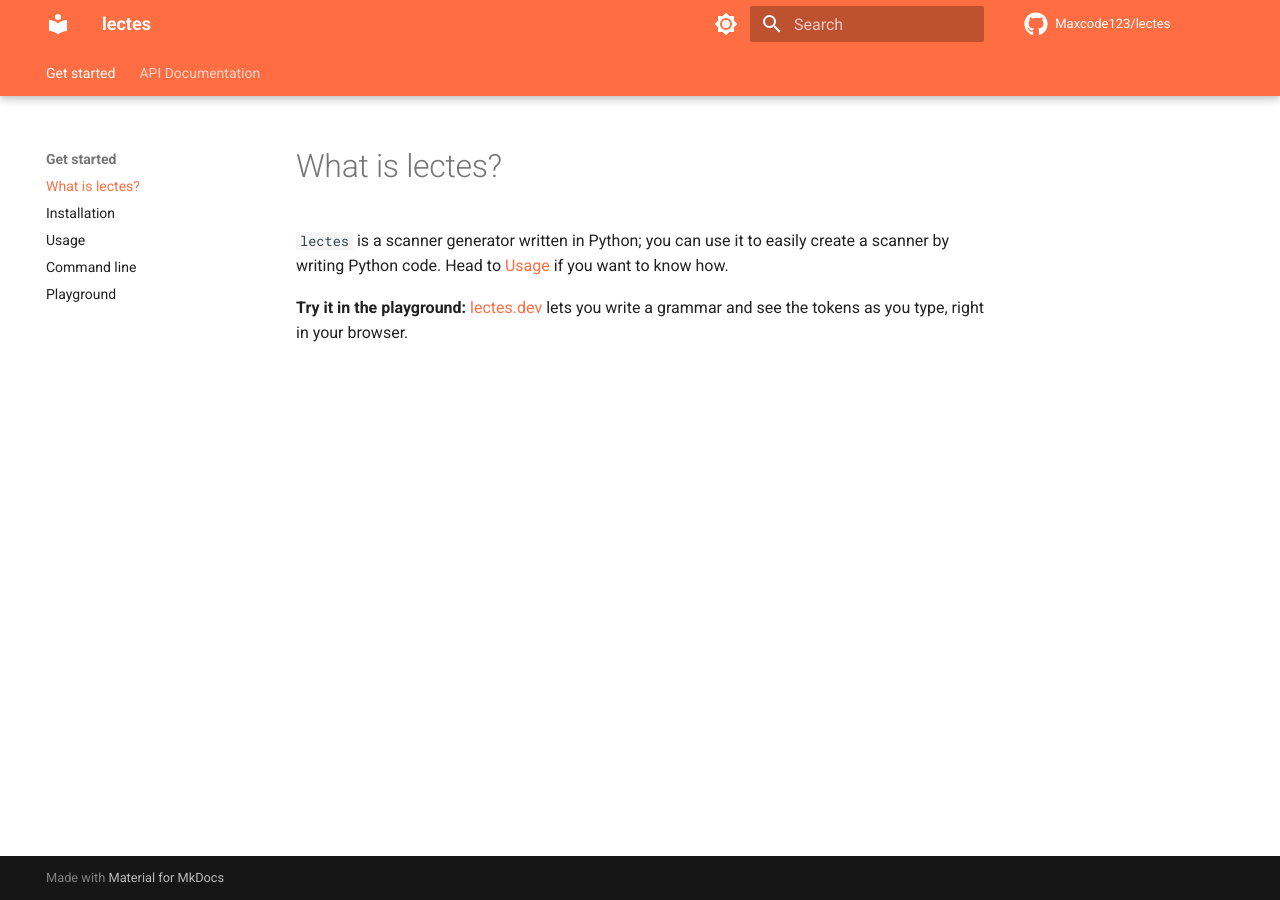
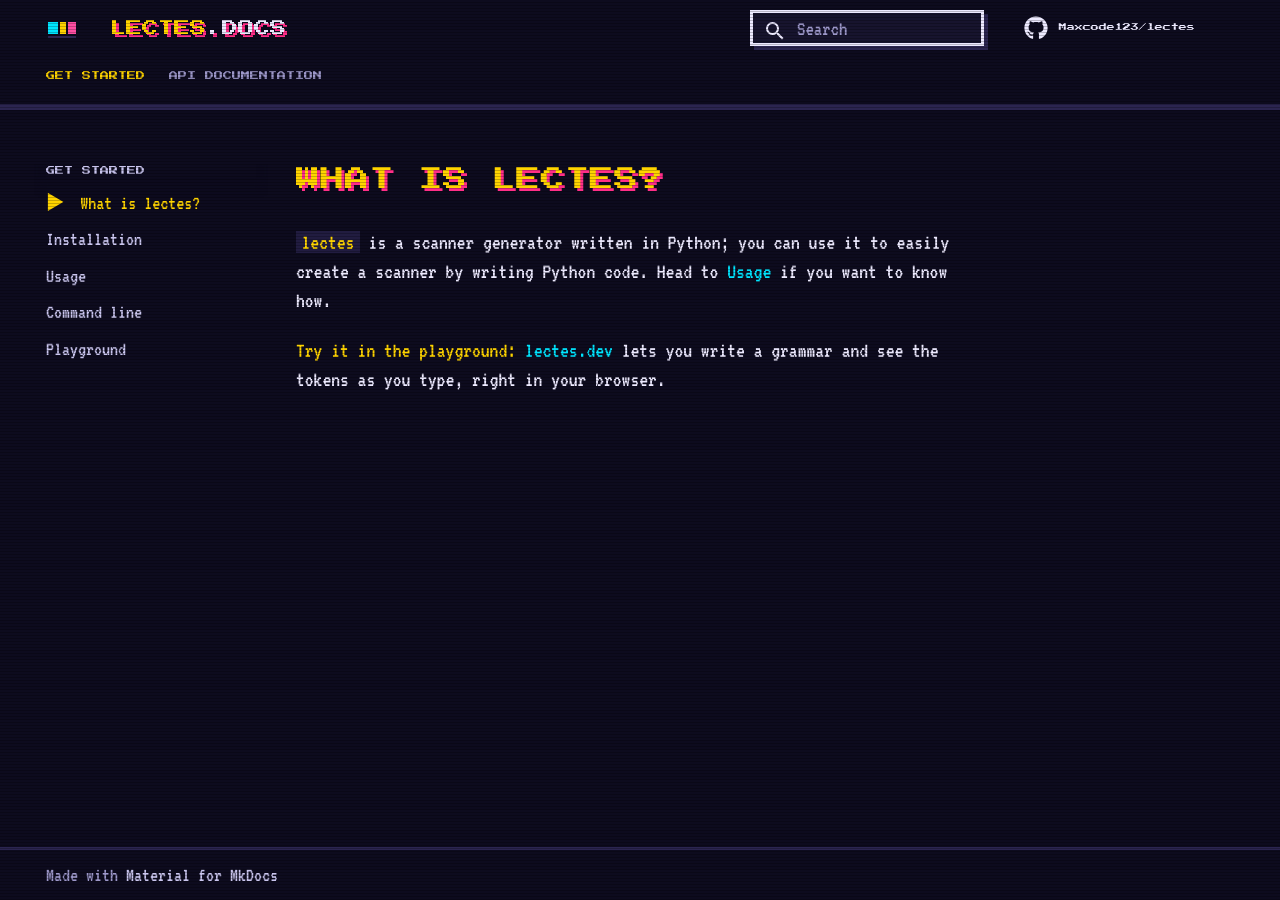
Before and after one commit to Maxcode123/lectes, an MkDocs documentation site: the page built from docs/index.md, in a window 1280 px wide. Built offline with MkDocs 1.6.1 and Material for MkDocs 9.7.7, drawn with Linux system fonts in a browser that asks for light colours; comment, search, counter and statistics services are not loaded.

Commit message:
Restyles the docs to match the lectes.dev arcade theme
Dark only, like the playground: Material's slate palette is mapped onto the
arcade colours, with Press Start 2P headings, VT323 text and code, framed code
blocks with pixel shadows and CRT scanlines. The fonts are self-hosted, so
Material no longer loads Roboto from Google Fonts. Also points site_url at the
custom domain the GitHub Pages URL redirects to.

Co-Authored-By: Claude Opus 5.5 <noreply@anthropic.com>

```diff
--- /dev/null
+++ b/docs/stylesheets/arcade.css
@@ -0,0 +1,448 @@
+/* The lectes docs, dressed like the lectes.dev arcade cabinet */
+
+@font-face {
+  font-family: "Press Start 2P";
+  src: url("../assets/fonts/PressStart2P.woff2") format("woff2");
+  font-display: swap;
+}
+
+@font-face {
+  font-family: VT323;
+  src: url("../assets/fonts/VT323.woff2") format("woff2");
+  font-display: swap;
+}
+
+:root {
+  --lx-screen: #0d0b1e;
+  --lx-panel: #17142e;
+  --lx-panel-2: #211c40;
+  --lx-rail: #2b2550;
+  --lx-text: #edeaff;
+  --lx-soft: #c9c5ee;
+  --lx-muted: #9c97c9;
+  --lx-dim: #6e68a3;
+  --lx-coin: #ffd400;
+  --lx-shadow: #ff2e88;
+  --lx-pink: #ff4fa3;
+  --lx-cyan: #00e5ff;
+  --lx-green: #4dff6a;
+  --lx-purple: #b48cff;
+  --lx-warn: #ff9a3c;
+  --lx-error: #ff6b6b;
+  --lx-select: #3a3275;
+  --lx-px: "Press Start 2P", ui-monospace, monospace;
+  --lx-frame: 3px solid var(--lx-text);
+  --lx-rail-line: 3px solid var(--lx-rail);
+
+  --md-text-font: VT323;
+  --md-code-font: VT323;
+}
+
+/* Material's palette, mapped onto the arcade colours */
+
+[data-md-color-scheme="slate"] {
+  color-scheme: dark;
+
+  --md-default-bg-color: var(--lx-screen);
+  --md-default-bg-color--light: var(--lx-panel);
+  --md-default-bg-color--lighter: var(--lx-panel-2);
+  --md-default-bg-color--lightest: var(--lx-rail);
+  --md-default-fg-color: var(--lx-text);
+  --md-default-fg-color--light: var(--lx-soft);
+  --md-default-fg-color--lighter: var(--lx-muted);
+  --md-default-fg-color--lightest: var(--lx-rail);
+
+  --md-primary-fg-color: var(--lx-screen);
+  --md-primary-fg-color--light: var(--lx-panel);
+  --md-primary-fg-color--dark: var(--lx-screen);
+  --md-primary-bg-color: var(--lx-text);
+  --md-primary-bg-color--light: var(--lx-muted);
+
+  --md-accent-fg-color: var(--lx-coin);
+  --md-accent-fg-color--transparent: rgb(255 212 0 / 0.12);
+  --md-accent-bg-color: var(--lx-screen);
+
+  --md-typeset-color: var(--lx-text);
+  --md-typeset-a-color: var(--lx-cyan);
+  --md-typeset-mark-color: rgb(255 212 0 / 0.3);
+  --md-typeset-table-color: var(--lx-rail);
+  --md-typeset-table-color--light: var(--lx-panel-2);
+
+  --md-code-fg-color: var(--lx-text);
+  --md-code-bg-color: var(--lx-panel);
+  --md-code-hl-color: var(--lx-coin);
+  --md-code-hl-color--light: rgb(255 212 0 / 0.12);
+  --md-code-hl-number-color: var(--lx-warn);
+  --md-code-hl-special-color: var(--lx-coin);
+  --md-code-hl-function-color: var(--lx-cyan);
+  --md-code-hl-constant-color: var(--lx-purple);
+  --md-code-hl-keyword-color: var(--lx-pink);
+  --md-code-hl-string-color: var(--lx-green);
+  --md-code-hl-name-color: var(--lx-text);
+  --md-code-hl-operator-color: var(--lx-pink);
+  --md-code-hl-punctuation-color: var(--lx-soft);
+  --md-code-hl-comment-color: #8a85b8;
+  --md-code-hl-generic-color: var(--lx-muted);
+  --md-code-hl-variable-color: var(--lx-coin);
+
+  --md-footer-fg-color: var(--lx-text);
+  --md-footer-fg-color--light: var(--lx-soft);
+  --md-footer-fg-color--lighter: var(--lx-muted);
+  --md-footer-bg-color: var(--lx-panel);
+  --md-footer-bg-color--dark: var(--lx-screen);
+
+  --md-shadow-z1: none;
+  --md-shadow-z2: none;
+  --md-shadow-z3: none;
+}
+
+/* CRT scanlines */
+
+body::after {
+  content: "";
+  position: fixed;
+  inset: 0;
+  z-index: 1000;
+  pointer-events: none;
+  background-image: repeating-linear-gradient(
+    to bottom,
+    transparent 0 2px,
+    rgb(0 0 0 / 0.22) 2px 3px
+  );
+}
+
+::selection { background: var(--lx-select); color: var(--lx-text); }
+
+:focus-visible { outline: 3px solid var(--lx-coin); outline-offset: 2px; }
+
+/* Header and tabs */
+
+.md-header {
+  border-bottom: var(--lx-rail-line);
+}
+.md-header--shadow { box-shadow: none; }
+.md-header:has(+ .md-container .md-tabs) { border-bottom: 0; }
+
+.md-header__button.md-logo img {
+  height: 1.6rem;
+  image-rendering: pixelated;
+}
+
+.md-header__title {
+  font: 0.8rem/2.4rem var(--lx-px);
+  text-transform: uppercase;
+}
+.md-header__topic:first-child {
+  color: var(--lx-coin);
+  text-shadow: 3px 3px 0 var(--lx-shadow);
+  font-weight: normal;
+}
+.md-header__topic:first-child::after {
+  content: ".DOCS";
+  color: var(--lx-text);
+}
+.md-header__topic + .md-header__topic {
+  font-size: 0.6rem;
+  color: var(--lx-text);
+}
+
+.md-tabs {
+  border-bottom: var(--lx-rail-line);
+}
+.md-tabs__link {
+  margin-top: 0.7rem;
+  font: 0.45rem/1.4 var(--lx-px);
+  text-transform: uppercase;
+  color: var(--lx-muted);
+  opacity: 1;
+}
+.md-tabs__item--active .md-tabs__link { color: var(--lx-coin); }
+.md-tabs__link:hover { color: var(--lx-cyan); }
+
+.md-source { font-size: 0.85rem; }
+.md-source__repository { font-family: var(--lx-px); font-size: 0.4rem; }
+.md-source__facts { font-size: 0.75rem; }
+
+/* Search */
+
+.md-search__form {
+  background: var(--lx-panel);
+  border: var(--lx-frame);
+  border-radius: 0;
+  box-shadow: 4px 4px 0 var(--lx-rail);
+}
+.md-search__form:hover { background: var(--lx-panel-2); }
+.md-search__input { font-size: 1.05rem; }
+.md-search__input::placeholder { color: var(--lx-muted); }
+.md-search__output { border-radius: 0; }
+.md-search-result { font-size: 1rem; }
+.md-search-result__meta {
+  font: 0.45rem/1.6rem var(--lx-px);
+  text-transform: uppercase;
+  color: var(--lx-cyan);
+  background: var(--lx-panel-2);
+}
+.md-search-result mark { color: var(--lx-coin); }
+
+/* Navigation */
+
+.md-nav { font-size: 1rem; line-height: 1.2; }
+.md-nav__title {
+  font: 0.45rem/1.6 var(--lx-px);
+  text-transform: uppercase;
+  color: var(--lx-cyan);
+}
+.md-nav--primary .md-nav__item--section > .md-nav__link {
+  font: 0.45rem/1.6 var(--lx-px);
+  text-transform: uppercase;
+  color: var(--lx-cyan);
+}
+.md-nav__link { color: var(--lx-soft); }
+.md-nav__link:hover, .md-nav__link:focus { color: var(--lx-coin); }
+.md-nav__item .md-nav__link--active,
+.md-nav__item .md-nav__link--active:hover { color: var(--lx-coin); }
+.md-nav--primary .md-nav__link--active::before {
+  content: "▶";
+  margin-right: 0.4em;
+}
+
+/* Content */
+
+.md-typeset {
+  font-size: 1.1rem;
+  line-height: 1.3;
+}
+.md-typeset p, .md-typeset ul, .md-typeset ol { color: var(--lx-text); }
+
+.md-typeset h1, .md-typeset h2, .md-typeset h3, .md-typeset h4 {
+  font-family: var(--lx-px);
+  font-weight: normal;
+  letter-spacing: 0.02em;
+  line-height: 1.6;
+}
+.md-typeset h1 {
+  font-size: 1.2rem;
+  color: var(--lx-coin);
+  text-shadow: 3px 3px 0 var(--lx-shadow);
+  text-transform: uppercase;
+}
+.md-typeset h2 {
+  margin-top: 2em;
+  font-size: 0.75rem;
+  color: var(--lx-cyan);
+  text-transform: uppercase;
+}
+.md-typeset h3 { font-size: 0.6rem; color: var(--lx-green); }
+.md-typeset h4 { font-size: 0.5rem; color: var(--lx-coin); }
+.md-typeset h5, .md-typeset h6 { font-size: 1rem; color: var(--lx-soft); text-transform: none; }
+
+.md-typeset .headerlink { color: var(--lx-dim); }
+.md-typeset .headerlink:hover, .md-typeset [id]:target .headerlink { color: var(--lx-coin); }
+
+.md-typeset a:hover { color: var(--lx-coin); }
+.md-typeset strong { color: var(--lx-coin); font-weight: normal; }
+
+.md-typeset code {
+  font-size: 1em;
+  padding: 0 0.25em;
+  border-radius: 0;
+  color: var(--lx-coin);
+  background: var(--lx-panel-2);
+}
+.md-typeset a code { color: var(--lx-cyan); }
+.md-typeset a:hover code { color: var(--lx-coin); }
+
+/* Code blocks: framed panels with a hard pixel shadow */
+
+.md-typeset pre {
+  margin: 1.2em 6px 1.6em 0;
+  line-height: 1.3;
+}
+.md-typeset pre > code {
+  padding: 0.8em 1em;
+  color: var(--lx-text);
+  background: var(--lx-panel);
+  border: var(--lx-frame);
+  box-shadow: 6px 6px 0 var(--lx-shadow);
+}
+.md-typeset .highlight + .highlight pre > code,
+.md-typeset .tabbed-block:nth-child(even) pre > code { box-shadow: 6px 6px 0 var(--lx-cyan); }
+.md-typeset pre > code::-webkit-scrollbar-thumb { background-color: var(--lx-rail); }
+.md-typeset pre > code::-webkit-scrollbar-thumb:hover { background-color: var(--lx-coin); }
+
+.md-clipboard { color: var(--lx-dim); }
+.md-clipboard:hover, .md-clipboard:focus { color: var(--lx-coin); }
+
+/* Tables */
+
+.md-typeset table:not([class]) {
+  font-size: 1rem;
+  border: var(--lx-frame);
+  border-radius: 0;
+  background: var(--lx-panel);
+}
+.md-typeset table:not([class]) th {
+  font: 0.45rem/1.6 var(--lx-px);
+  text-transform: uppercase;
+  color: var(--lx-cyan);
+  background: var(--lx-panel-2);
+  border-bottom: var(--lx-frame);
+}
+.md-typeset table:not([class]) td { border-top: 2px solid var(--lx-rail); }
+
+/* Admonitions: game dialogue boxes */
+
+.md-typeset .admonition, .md-typeset details {
+  font-size: 1rem;
+  border: var(--lx-frame);
+  border-radius: 0;
+  background: var(--lx-screen);
+  box-shadow: 6px 6px 0 var(--lx-coin);
+}
+.md-typeset .admonition-title, .md-typeset summary {
+  font: 0.45rem/1.6 var(--lx-px);
+  text-transform: uppercase;
+  background: var(--lx-panel-2) !important;
+}
+
+/* API reference (mkdocstrings) */
+
+.md-typeset .doc-heading {
+  font-family: var(--lx-px);
+}
+.md-typeset .doc-heading code {
+  font-family: var(--md-code-font-family);
+  font-size: 1.4rem;
+  padding: 0;
+  color: var(--lx-text);
+  background: none;
+}
+.md-typeset h2.doc-heading code { color: var(--lx-cyan); }
+.md-typeset h3.doc-heading code { color: var(--lx-green); }
+.md-typeset h4.doc-heading code { color: var(--lx-coin); font-size: 1.25rem; }
+.md-typeset .doc-contents {
+  padding-left: 1em;
+  border-left: var(--lx-rail-line);
+}
+.md-typeset .doc-section-title {
+  font: 0.45rem/1.6 var(--lx-px);
+  text-transform: uppercase;
+  color: var(--lx-cyan);
+}
+
+/* Footer */
+
+.md-footer { border-top: var(--lx-rail-line); }
+.md-footer__direction {
+  font: 0.4rem/1.6 var(--lx-px);
+  text-transform: uppercase;
+  color: var(--lx-cyan);
+}
+.md-footer__title { font-size: 1.1rem; }
+.md-footer__link:hover .md-ellipsis { color: var(--lx-coin); }
+.md-footer-meta { font-size: 1rem; }
+.md-copyright { font-size: 1rem; }
+
+/* Back to top */
+
+.md-top {
+  font: 0.4rem/1.6 var(--lx-px);
+  text-transform: uppercase;
+  color: var(--lx-screen);
+  background: var(--lx-coin);
+  border: 3px solid var(--lx-screen);
+  border-radius: 0;
+  box-shadow: 4px 4px 0 var(--lx-shadow);
+}
+.md-top:hover { color: var(--lx-screen); background: #ffe14d; }
+
+/* Home page title screen */
+
+.md-typeset .lx-title {
+  display: flex;
+  flex-direction: column;
+  align-items: center;
+  gap: 1rem;
+  margin: 1rem 0 3rem;
+  text-align: center;
+}
+.md-typeset .lx-kicker {
+  margin: 0;
+  font: 0.45rem var(--lx-px);
+  letter-spacing: 0.1em;
+  text-transform: uppercase;
+  color: var(--lx-muted);
+}
+.md-typeset .lx-logo {
+  margin: 0;
+  font: clamp(1.6rem, 6vw, 3.6rem)/1.1 var(--lx-px);
+  color: var(--lx-coin);
+  text-shadow: 5px 5px 0 var(--lx-shadow), 10px 10px 0 var(--lx-cyan);
+}
+.md-typeset .lx-title h1 {
+  margin: 0.4rem 0 0;
+  font-size: clamp(0.6rem, 2vw, 1rem);
+  line-height: 1.7;
+  color: var(--lx-text);
+  text-shadow: none;
+}
+.md-typeset .lx-title h1 span { color: var(--lx-green); }
+.md-typeset .lx-blurb {
+  max-width: 30em;
+  margin: 0;
+  font-size: 1.2rem;
+  color: var(--lx-soft);
+}
+.md-typeset .lx-buttons {
+  display: flex;
+  flex-wrap: wrap;
+  justify-content: center;
+  gap: 1rem;
+  margin-top: 0.6rem;
+}
+
+.md-typeset .md-button {
+  padding: 0.9em 1.1em;
+  font: 0.45rem/1 var(--lx-px);
+  text-transform: uppercase;
+  color: var(--lx-text);
+  background: var(--lx-panel);
+  border: var(--lx-frame);
+  border-radius: 0;
+  box-shadow: 5px 5px 0 var(--lx-rail);
+}
+.md-typeset .md-button:hover, .md-typeset .md-button:focus {
+  color: var(--lx-coin);
+  background: var(--lx-panel);
+  border-color: var(--lx-text);
+}
+.md-typeset .md-button:active { transform: translate(5px, 5px); box-shadow: none; }
+.md-typeset .md-button--primary {
+  color: var(--lx-screen);
+  background: var(--lx-coin);
+  border-color: var(--lx-screen);
+  box-shadow: 5px 5px 0 var(--lx-shadow);
+}
+.md-typeset .md-button--primary::before { content: "▶ "; }
+.md-typeset .md-button--primary:hover, .md-typeset .md-button--primary:focus {
+  color: var(--lx-screen);
+  background: #ffe14d;
+  border-color: var(--lx-screen);
+}
+
+@media screen and (max-width: 76.2344em) {
+  .md-nav--primary .md-nav__title {
+    color: var(--lx-coin);
+    background: var(--lx-panel-2);
+  }
+  .md-nav--primary .md-nav__title .md-logo img { image-rendering: pixelated; }
+}
+
+/* Material bleeds code blocks to the screen edge on phones; keep the frame and its shadow on screen */
+@media screen and (max-width: 44.984375em) {
+  .md-typeset.md-content__inner > pre,
+  .md-typeset.md-content__inner > .highlight {
+    margin-left: 0;
+    margin-right: 0;
+  }
+}
--- a/mkdocs.yml
+++ b/mkdocs.yml
@@ -1,5 +1,5 @@
 site_name: lectes
-site_url: https://maxcode123.github.io/lectes/
+site_url: https://maximosnikiforakis.gr/lectes/
 repo_url: https://github.com/Maxcode123/lectes
 repo_name: Maxcode123/lectes
 nav:
@@ -16,25 +16,26 @@ nav:
 
 theme:
   name: material
+  font: false
+  logo: assets/favicon.svg
+  favicon: assets/favicon.svg
   features:
     - navigation.tabs
     - navigation.tabs.sticky
     - navigation.sections
     - navigation.path
     - content.code.copy
+  # Dark only, like the lectes.dev playground: arcade.css maps slate's colours
+  # onto the arcade palette.
   palette:
-    - scheme: default
-      primary: deep orange
-      toggle:
-        icon: material/brightness-7
-        name: Switch to dark mode
-    - scheme: slate
-      primary: deep orange
-      toggle:
-        icon: material/brightness-4
-        name: Switch to light mode
+    scheme: slate
+    primary: custom
+    accent: custom
   icon:
     repo: fontawesome/brands/github
+
+extra_css:
+  - stylesheets/arcade.css
 
 plugins:
 - mkdocstrings
```
